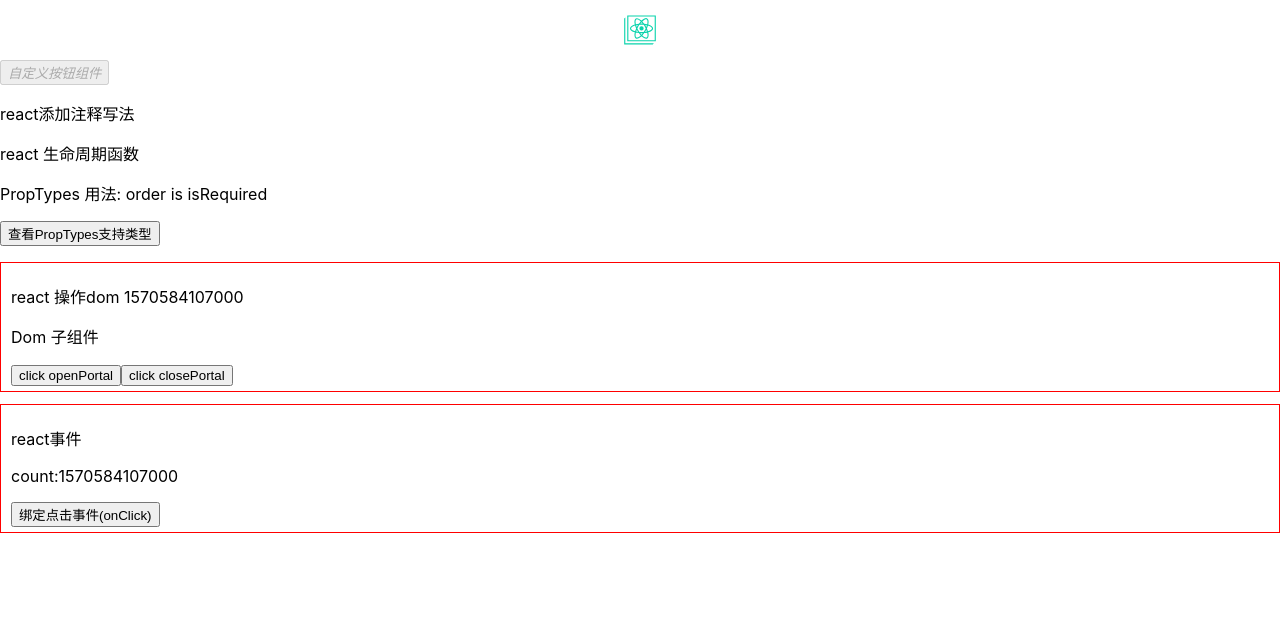
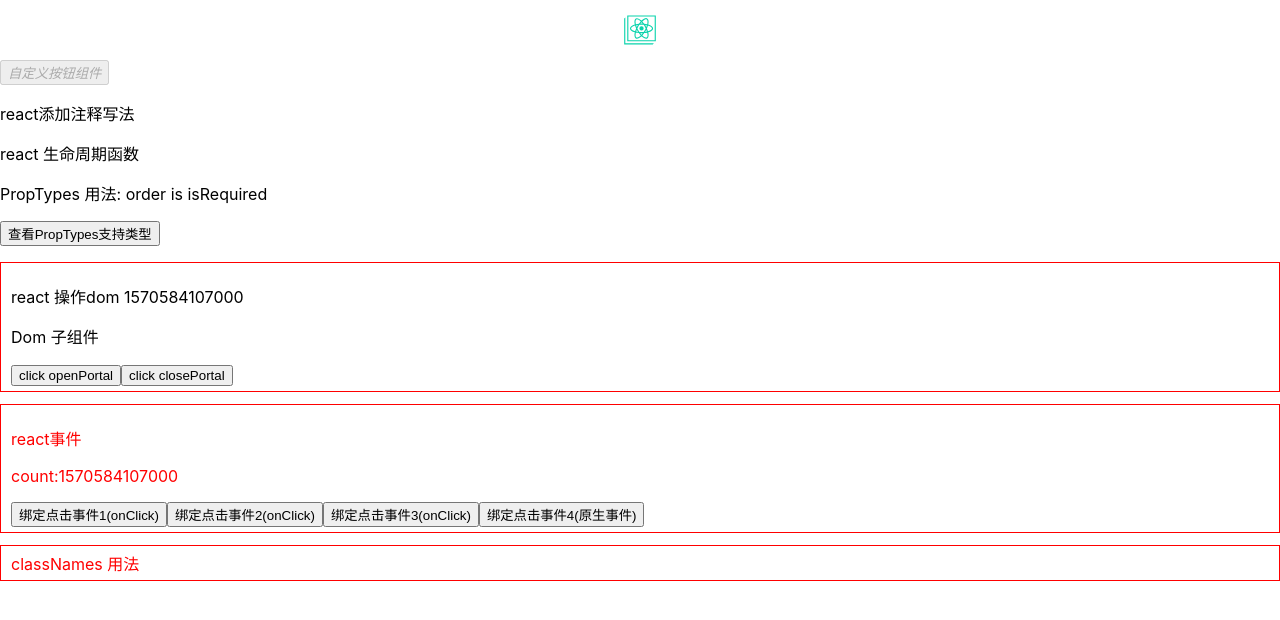
Before and after one commit to zyn-github/react-zyn, a React (Create React App) app: page / in a window 1280 px wide. Shown: the top 620 px of the page. Built offline with nearby package versions, Linux system fonts and the light colour scheme.

Commit message:
add png-info

```diff
--- a/package.json
+++ b/package.json
@@ -27,5 +27,8 @@
       "last 1 firefox version",
       "last 1 safari version"
     ]
+  },
+  "devDependencies": {
+    "classnames": "^2.2.6"
   }
 }
--- a/src/Base/index.js
+++ b/src/Base/index.js
@@ -6,6 +6,7 @@ import MtHook from '../Hook/index.js';
 import MtProps from '../Props/index.js';
 import MtDom from '../Dom/index.js';
 import MtEvent from '../Event/index.js';
+import MtClassName from '../Class/index.js';
 
 
 
@@ -40,6 +41,11 @@ class BaseLanguage extends Component {
                 <section>
                     <MtEvent></MtEvent>
                 </section>
+
+                <section>
+                    <MtClassName></MtClassName>
+                </section>
+
 
             </div>
         )
--- /dev/null
+++ b/src/Class/index.js
@@ -0,0 +1,27 @@
+import React, { Component } from 'react';
+import classNames from 'classnames';
+// classNames 绑定class使用
+const style = { color: 'red' };
+class MtClassName extends Component {
+    constructor(props) {
+        super(props);
+        this.state = {
+            flag: true,
+            isPressed: true,
+            isHovered: true
+        };
+    }
+
+    render() {
+        const btnClass = classNames({
+            'border': this.state.flag,
+            'btn': this.state.flag,
+            'btn-pressed': this.state.isPressed,
+            'btn-over': this.state.isHovered,
+        });
+        return (
+            <p style={style} className={btnClass}>classNames 用法</p>
+        )
+    }
+}
+export default MtClassName;
--- a/src/Event/index.js
+++ b/src/Event/index.js
@@ -11,19 +11,31 @@ import React, { Component } from 'react';
  * 所有􏰚􏰇􏰈􏱕动绑定到最􏰹􏶅上。如􏱈􏱏􏰭􏲚问原生􏰚􏰇􏱒􏱓，可以使用 nativeEvent 􏰐性。
  */
 
+/**
+ * 在React底层，对事件做了两个事件，事件委托、自动绑定。
+ *     事件委托
+ *         不会把􏰚􏰇􏰫􏰬函数直接绑定到真实节点􏰲􏱔上，而是把所有􏰚􏰇事件绑定到结构的最􏰹􏶅外层，使用一个统一的监听器，监听器来维持一个隐射，来保存内部的监听事件和函数。
+ *     自动绑定
+ *         在 React 􏰆􏰇中，􏳥每个方法􏰿的上下文􏰑􏻰􏰈会􏳯向􏰏􏰆􏰇该组件的实例，􏲇􏱕动绑定 this 为当前􏰆􏰇组件。
+ */
+const style = { color: 'red' };
 class MtEvent extends Component {
     constructor(props) {
         super(props);
         this.state = { count: +(new Date()) };
+        this.handleClick1 = this.handleClick1.bind(this);
     }
 
     render() {
         return (
-            <div className="border">
+            <div className="border" style={style}>
                 <p>react事件</p>
                 <section>
                     <p> count:{this.state.count}</p>
-                    <button onClick={this.hander.bind(this)}>绑定点击事件(onClick)</button>
+                    <button onClick={this.hander.bind(this)}>绑定点击事件1(onClick)</button>
+                    <button onClick={()=>this.handleClick()}>绑定点击事件2(onClick)</button>
+                    <button onClick={this.handleClick1}>绑定点击事件3(onClick)</button>
+                    <button ref="button">绑定点击事件4(原生事件)</button>
                 </section>
             </div>
         )
@@ -31,7 +43,32 @@ class MtEvent extends Component {
 
     // 点击事件
     hander() {
-        this.setState({count: +(new Date()) });
+        this.setState({ count: +(new Date()) });
     }
+    handleClick1() {
+        this.setState({ count: +(new Date()) });
+    }
+    handleClick() {
+        this.setState({ count: +(new Date()) });
+    }
+
+    componentDidMount() {
+        // 组件挂载之后，进行事件绑定。
+        // 在 React 中使用 DOM 原生􏰚􏰇时，一定􏰭要在组件卸载的时候手动移除事件，否则􏲂􏳵很可能出现􏱐内存􏰛􏺿􏻀的问题。
+        // React合成事件则不需要手动卸载事件，React内部已经处理过了。
+        // 合成事件只能为当前组件的实例来添加事件，如果需要给body来添加事件就需要使用原生的事件来完成。
+        //
+        this.refs.button.addEventListener('click', _ => {
+            this.handleClick();
+        });
+    }
+
+    componentWillUnmount() {
+        // 组件卸载之后移除事件
+        this.refs.button.removeEventListener('click');
+    }
+
+
+
 }
 export default MtEvent;
--- a/src/Props/index.js
+++ b/src/Props/index.js
@@ -1,5 +1,11 @@
 import React, { Component } from 'react';
 import PropTypes from 'prop-types';
+
+/**
+ * @key ProTypes
+ * @link https://react-1251415695.cos-website.ap-chengdu.myqcloud.com/docs/typechecking-with-proptypes.html
+ * @des 用法参考
+ */
 
 class MtProps extends Component {
     constructor(props) {
```
Also changed, not shown: 1 other file (tests, documents, lock files or other folders).
